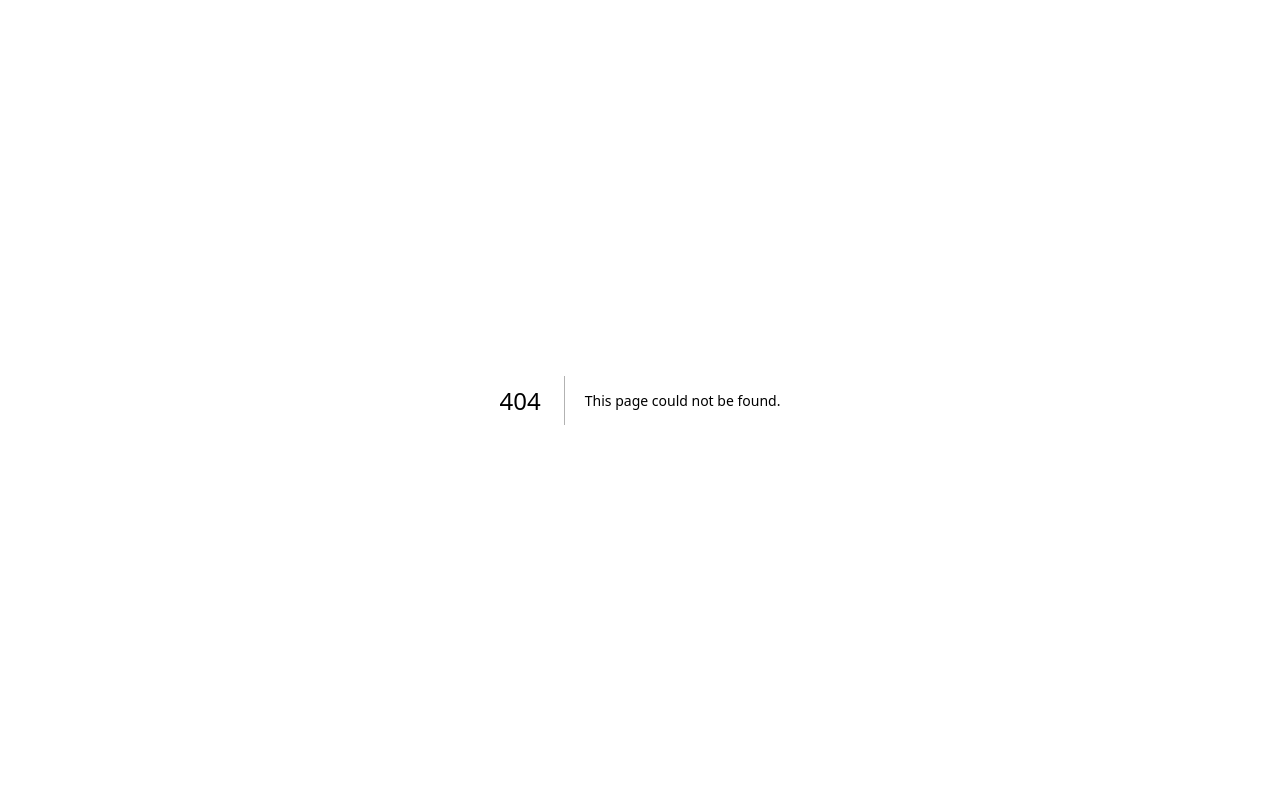
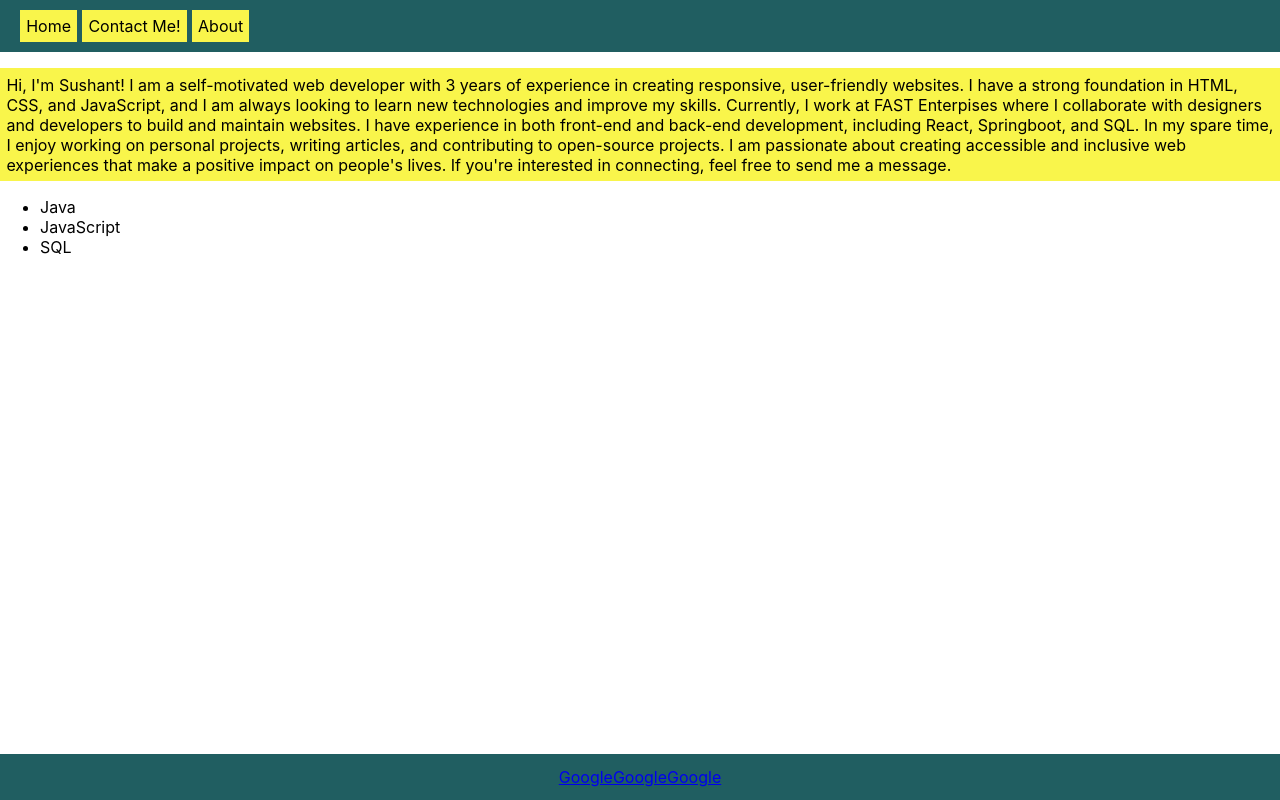
Before and after one commit to SushantChhetry/web-business-card, a Next.js app in the folder web-business-card/: page /post/About in a window 1280 px wide. Before the commit this address had no page. Built offline with nearby package versions, Linux system fonts and the light colour scheme.

Commit message:
Added Form

```diff
--- /dev/null
+++ b/package.json
@@ -0,0 +1,5 @@
+{
+  "dependencies": {
+    "react-icons": "^4.8.0"
+  }
+}
--- a/web-business-card/src/components/Footer.js
+++ b/web-business-card/src/components/Footer.js
@@ -1,9 +1,17 @@
-import React from 'react'
+import React from "react";
+import Link from "next/link";
+import { AiOutlineLinkedin } from "react-icons";
 
 const Footer = () => {
   return (
-    <div>Footer</div>
-  )
-}
+    <div className="footer-wrapper">
+      <div className="footer-icons">
+        <Link href="www.google.com">Google</Link>
+        <Link href="www.google.com">Google</Link>
+        <Link href="www.google.com">Google</Link>
+      </div>
+    </div>
+  );
+};
 
-export default Footer
+export default Footer;
--- a/web-business-card/src/components/Navbar.js
+++ b/web-business-card/src/components/Navbar.js
@@ -1,6 +1,7 @@
 import React from "react";
 import Link from "next/link";
 import Footer from "./Footer";
+import { BiHomeAlt2 } from "react-icons/fa";
 
 const Navbar = () => {
   return (
@@ -11,6 +12,9 @@ const Navbar = () => {
       <Link href="/post/Contact" className="contact">
         Contact Me!
       </Link>
+      <Link href="/post/About" className="about">
+        About
+      </Link>
     </div>
   );
 };
--- /dev/null
+++ b/web-business-card/src/pages/post/About.js
@@ -0,0 +1,37 @@
+import Navbar from "@/components/Navbar";
+import React from "react";
+import Footer from "@/components/Footer";
+
+const About = () => {
+  return (
+    <div>
+      <Navbar />
+      <div className="about-wrapper">
+        <p className="about">
+          Hi, I'm Sushant! I am a self-motivated web developer with 3 years of
+          experience in creating responsive, user-friendly websites. I have a
+          strong foundation in HTML, CSS, and JavaScript, and I am always
+          looking to learn new technologies and improve my skills. Currently, I
+          work at FAST Enterpises where I collaborate with designers and
+          developers to build and maintain websites. I have experience in both
+          front-end and back-end development, including React, Springboot, and
+          SQL. In my spare time, I enjoy working on personal projects, writing
+          articles, and contributing to open-source projects. I am passionate
+          about creating accessible and inclusive web experiences that make a
+          positive impact on people's lives. If you're interested in connecting,
+          feel free to send me a message.
+        </p>
+        <div className="icons">
+          <ul>
+            <li>Java</li>
+            <li>JavaScript</li>
+            <li>SQL</li>
+          </ul>
+        </div>
+      </div>
+      <Footer />
+    </div>
+  );
+};
+
+export default About;
--- a/web-business-card/src/styles/globals.css
+++ b/web-business-card/src/styles/globals.css
@@ -6,10 +6,14 @@
   --fourth-color: #205e61;
 }
 
-body {
+html, body {
   font-family: 'SF Pro Text', 'SF Pro Icons', 'Helvetica Neue', 'Helvetica',
     'Arial', sans-serif;
   margin: 0 auto;
+  box-sizing: border-box;
+    height: 100%;
+    padding: 0;
+    margin: 0;
 
 }
 
@@ -30,7 +34,8 @@ body {
 }
 
 img {
-  max-width: 25%;
+  padding:10px;
+  max-width: 20%;
   height: auto;
   filter: blur(1px);
 }
@@ -48,14 +53,41 @@ box-shadow: 0px -25px 20px -20px rgba(0, 0, 0, 0.45),
   display:flex;
   flex-direction: row;
   justify-content: flex-start;
-  padding: 10px;
+  padding: 10px 20px 10px;
   gap:5px;
   background: var(--fourth-color);
 }
 
-.contact, .home{
+.contact, .home, .about{
   background-color:var(--first-color);
   padding:0.5%;
   color:black;
   text-decoration: none;
 }
+
+.contact:hover{
+
+  background-color: var(--third-color);
+  color:white;
+  border: solid wheat 0.75px;
+}
+
+.footer-wrapper{
+  position: fixed;
+    left: 0;
+    bottom: 0;
+    width: 100%;
+    background-color: var(--fourth-color);
+    color: white;
+    text-align: center;
+}
+
+.footer-icons{
+  padding: 1%;
+}
+
+.form-wrapper{
+  display: flex;
+  flex-direction: column;
+  justify-content: center;
+}
```
Also changed, not shown: web-business-card/src/pages/post/Contact.js (+21 -0 lines), 1 other file (tests, documents, lock files or other folders).
